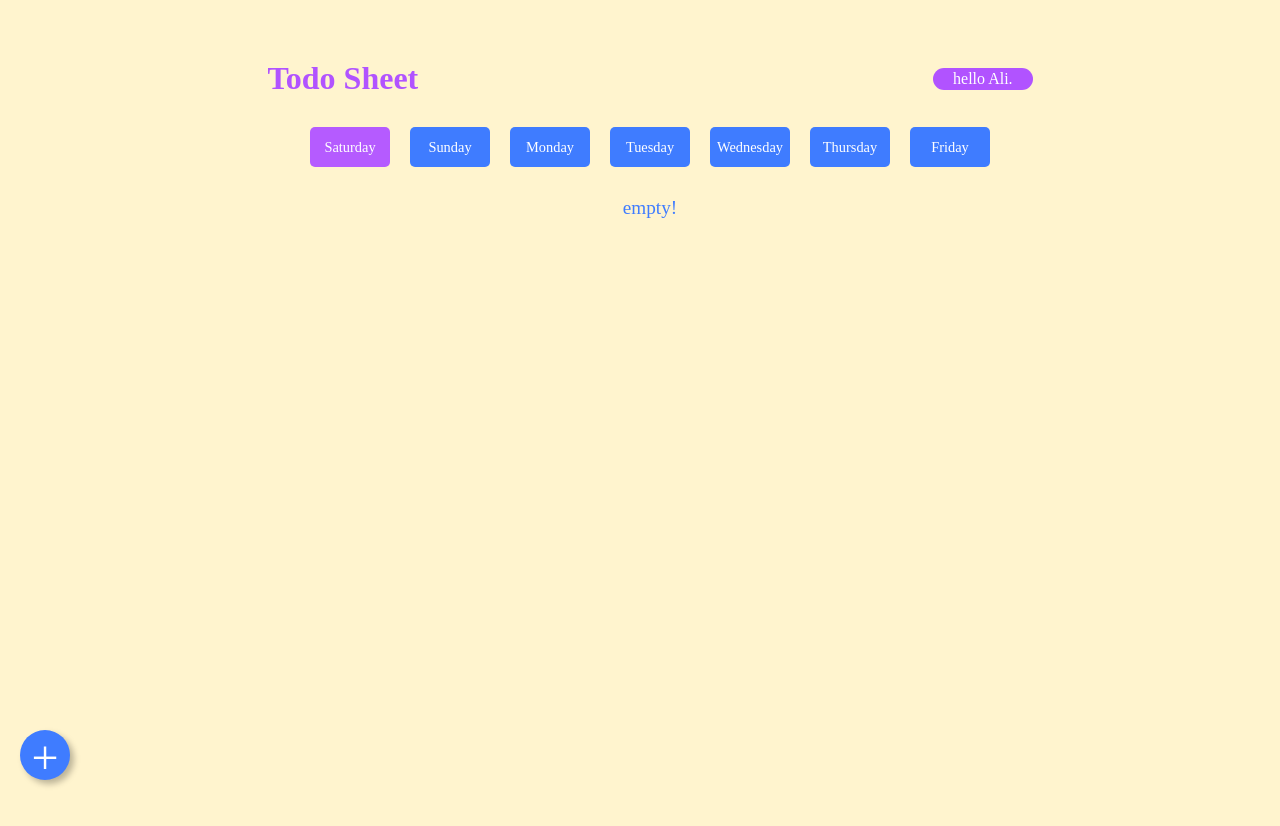
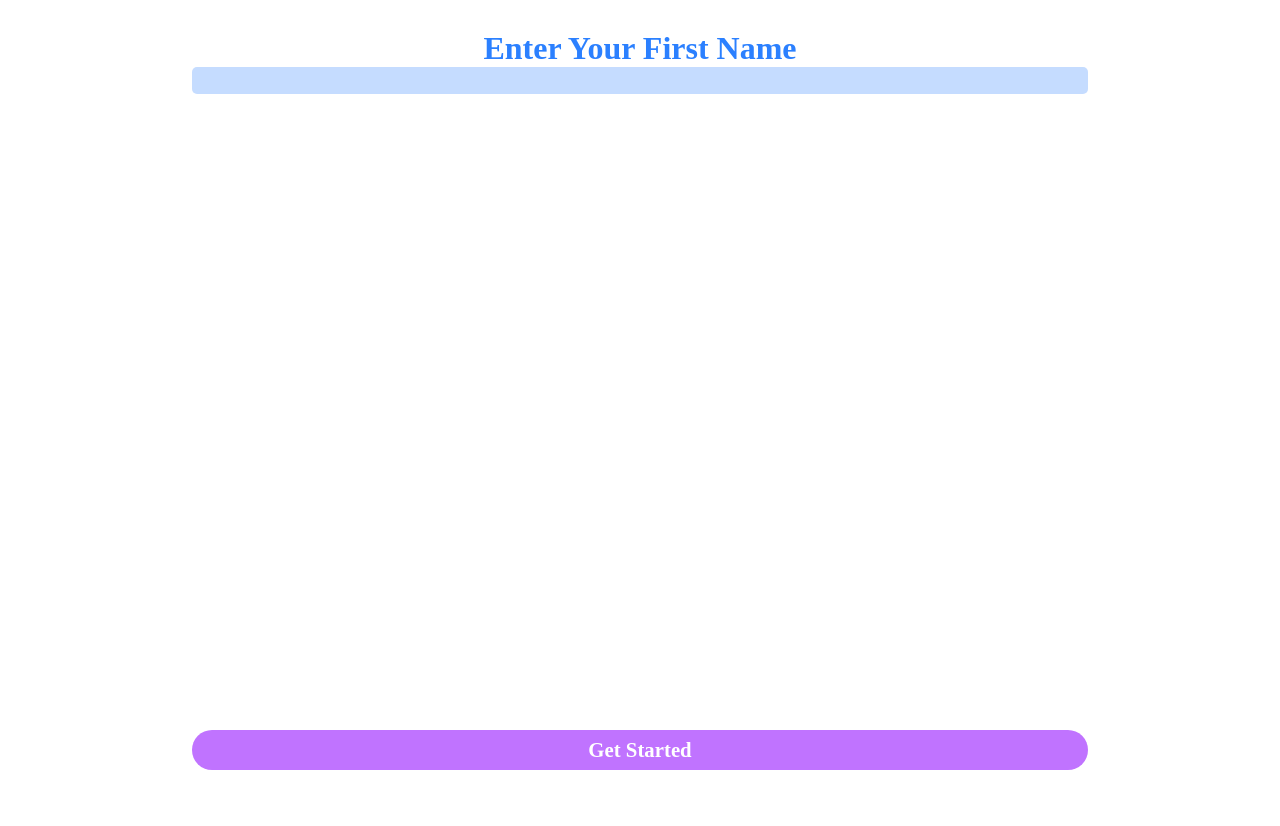
Before and after one commit to Azeiynali/Toma, a Vue app: page / in a window 1280 px wide. Shown: the top 826 px of the page. Before the commit the page ends 800 px from the top, so only its background shows below. Built offline with nearby package versions, Linux system fonts and the light colour scheme; a web font is replaced by a local one.

Commit message:
⚡ cookie added and same other changed

```diff
--- a/src/App.vue
+++ b/src/App.vue
@@ -1,36 +1,59 @@
 <template>
 	<div class="main" id="app">
-		<TodoList @addTodoModel="addTodoModel" :firstName="firstName" @removeTodo="removeTodo($event)"
+		<TodoList v-if="firstName" @addTodoModel="addTodoModel" :firstName="firstName"
 			@changeStatus="changeStatus($event)" :todos="todos" />
-		<AddBox @addTodo="addTodo" ref="AddBox" />
+		<AddBox v-if="firstName" @addTodo="addTodo" ref="AddBox" />
+		<LoginBox @deleteLogin="deleteLogin" v-if="!loginShow" @changeName="changeName" />
 	</div>
 </template>
 
 <script>
+function getCookie() {
+	try {
+		const docCookies = document.cookie;
+		const cookiePairs = docCookies.split(";");
+		const cookies = {};
+
+		for (const cookiePair of cookiePairs) {
+			const [name, value] = cookiePair.split("=");
+			cookies[name] = value;
+		}
+
+		var webData = cookies['data']
+		webData = JSON.parse(webData);
+	}
+	catch {
+		webData = { name: "", todos: [] }
+	}
+
+	console.log(webData);
+	return webData
+}
+
+
 import TodoList from './components/TodoList.vue'
 import AddBox from './components/AddBox.vue'
+import LoginBox from './components/LoginBox.vue'
 
 export default {
 	name: 'App',
 	components: {
 		TodoList,
-		AddBox
+		AddBox,
+		LoginBox
 	},
 	data() {
 		return {
-			todos: [
-			],
-			firstName: "Ali",
+			todos: getCookie().todos,
+			firstName: getCookie().name,
+			loginShow: Boolean(getCookie().name)
 		}
 	},
 	methods: {
-		removeTodo(todoId) {
-			let todoIndex = this.todos.findIndex(todo => todo.id == todoId)
-			this.todos.splice(todoIndex, 1)
-		},
 		changeStatus(todoId) {
 			let todo = this.todos.find(todo => todo.id == todoId)
-			todo.isChecked = !todo.isChecked
+			this.todos.pop(todo)
+			this.setCookie()
 		},
 		addTodoModel() {
 			this.$refs.AddBox.show()
@@ -38,6 +61,19 @@ export default {
 		addTodo(todo) {
 			console.log(todo);
 			this.todos.push(todo)
+			this.setCookie()
+		},
+		setCookie() {
+			const cookie = JSON.stringify({ name: this.firstName, todos: this.todos });
+			document.cookie = `data=${cookie}`
+		},
+		changeName(name) {
+			this.firstName = name
+
+			this.setCookie()
+		},
+		deleteLogin() {
+			this.loginShow = true
 		}
 	}
 }
--- a/src/components/AddBox.vue
+++ b/src/components/AddBox.vue
@@ -11,11 +11,11 @@
         <div class="titleContainer">
             <p class='title'>Title</p>
         </div>
-        <input ref="title" type="text">
+        <input maxlength="150" ref="title" type="text">
         <div class="titleContainer">
             <p>Description</p>
         </div>
-        <textarea class="descr" ref="descr" type="text"></textarea>
+        <textarea maxlength="300" class="descr" ref="descr" type="text"></textarea>
         <select ref="select" name="day">
             <option value="6">Saturday</option>
             <option value="7">Sunday</option>
--- /dev/null
+++ b/src/components/LoginBox.vue
@@ -0,0 +1,77 @@
+<template>
+    <div class="box">
+        <h2>Enter Your First Name</h2>
+        <input ref="name" type="text">
+        <button @click="changeName">Get Started</button>
+    </div>
+</template>
+
+<style scoped>
+h2 {
+    font-weight: bolder;
+    font-size: 2rem;
+    color: #2b80ff;
+}
+
+.box {
+    padding-top: 30px;
+    display: flex;
+    align-items: center;
+    justify-content: start;
+    flex-direction: column;
+    width: 100vw;
+    height: 100vh;
+    position: absolute;
+    top: 0;
+    right: 0;
+    transition: all .7s ease-out;
+    background-color: white;
+    overflow: none;
+}
+
+input {
+    width: 70%;
+    border: none;
+    box-shadow: none;
+    outline: none;
+    border-radius: 5px;
+    font-size: 1.5rem;
+    background-color: #c5dcff;
+    box-sizing: border-box;
+    padding: 0 5px;
+    margin-bottom: 30px;
+    color: #2b80ff;
+}
+
+button {
+    width: 70%;
+    height: 40px;
+    color: white;
+    outline: none;
+    border: none;
+    background-color: #c073ff;
+    border-radius: 100px;
+    font-size: 1.3rem;
+    font-weight: bold;
+    cursor: pointer;
+    position: absolute;
+    bottom: 60px;
+}
+</style>
+
+<script>
+export default {
+    name: "LoginBox",
+    methods: {
+        changeName() {
+            if (this.$refs.name.value) {
+                this.$emit('changeName', this.$refs.name.value)
+                document.querySelector('.box').style.transform = 'translateX(105vw)'
+                setTimeout(() => {
+                    this.$emit('deleteLogin')
+                }, 750)
+            }
+        }
+    }
+}
+</script>
--- a/src/components/TodoList.vue
+++ b/src/components/TodoList.vue
@@ -41,7 +41,6 @@
                 </div>
             </div>
         </div>
-        <!--  @click="removeTodo(todo.id)" -->
         <div v-for='todo in todos.filter((todo) => todo.isChecked == false)' :key="todo.id" v-show="todo.day == day"
             :class="{ item: true, checked: todo.isChecked }">
             <div @click="changeStatus($event, todo.id)" :class="{ check: true, ed: todo.isChecked }"></div>
@@ -91,8 +90,8 @@ p {
 #app .item .content {
     transition: all .3s;
     width: 70%;
-    height: 60px;
     border-radius: 10px;
+    word-break: break-all;
     cursor: pointer;
     position: relative;
     display: flex;
@@ -267,9 +266,6 @@ export default {
         },
         firstName: {}
     }, methods: {
-        removeTodo(todoId) {
-            this.$emit('removeTodo', todoId)
-        },
         changeStatus(ev, todoId) {
             setTimeout(() => {
                 ev.target.parentNode.classList.add('checked')
```
